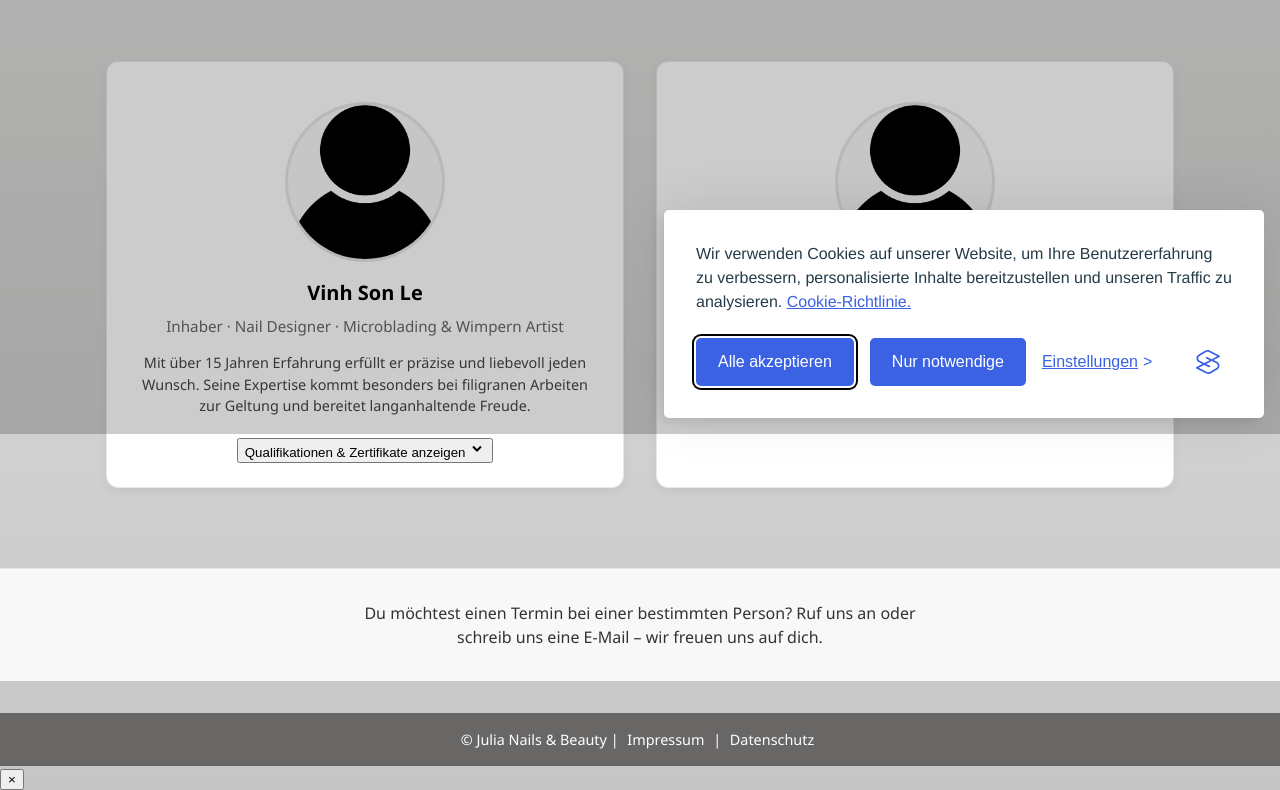
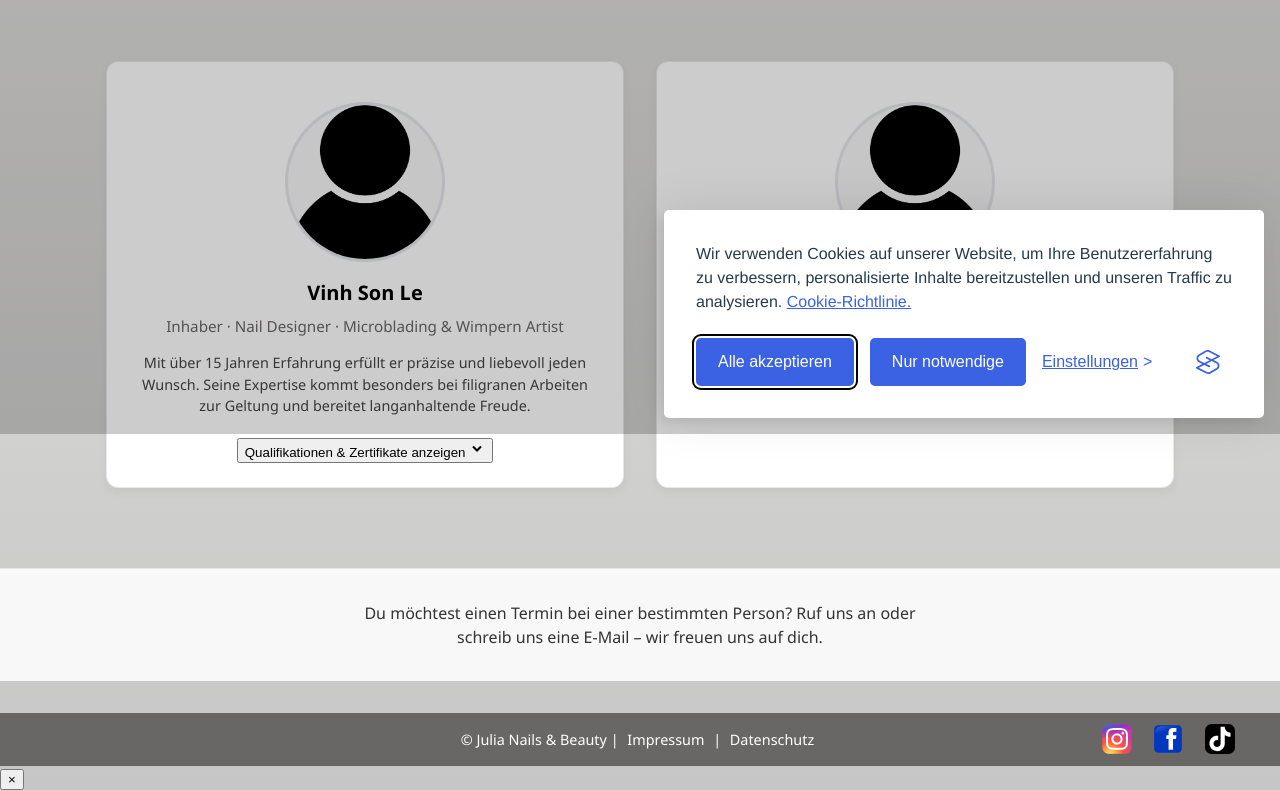
Before and after one commit to d-eversmann/juliaNailsDuesseldorf, a website: page Team.html in a window 1280 px wide. Shown: the part 366-1156 px from the top of the page. Drawn offline with Linux system fonts and the light colour scheme.

Commit message:
Social media auf den anderen Seiten hinzugefügt

```diff
--- a/Team.html
+++ b/Team.html
@@ -88,10 +88,18 @@
 
 <footer>
     <div class="datenschutz">
-        <p>© Julia Nails &amp; Beauty |
-            <a href="impressum.html">Impressum</a> |
-            <a href="impressum.html#datenschutz">Datenschutz</a>
-        </p>
+        <div class="footer-row">
+            <p class="social-media">
+                <a href="https://www.instagram.com/julianailsbeauty_dusseldorf" target="_blank"><img src="images/icons/Instagram_logo_2016.svg" alt="Instagram Logo"></a>
+                <a href="https://www.facebook.com/p/Julia-Nails-Beauty-100087309932260/" target="_blank"><img src="images/icons/Facebook_icon.svg" alt="Facebook logo"></a>
+                <a href="https://www.tiktok.com/@vinhsonle526" target="_blank"><img src="images/icons/Tiktok_icon.svg" alt="TikTok logo"></a>
+            </p>
+            <p class="footer-info">
+                © Julia Nails &amp; Beauty |
+                <a href="impressum.html">Impressum</a> |
+                <a href="impressum.html#datenschutz">Datenschutz</a>
+            </p>
+        </div>
     </div>
 </footer>
 
```
Also changed, not shown: Bewertungen.html (+12 -4 lines), Galerie.html (+12 -4 lines), Preisliste.html (+12 -4 lines), impressum.html (+10 -1 lines).
